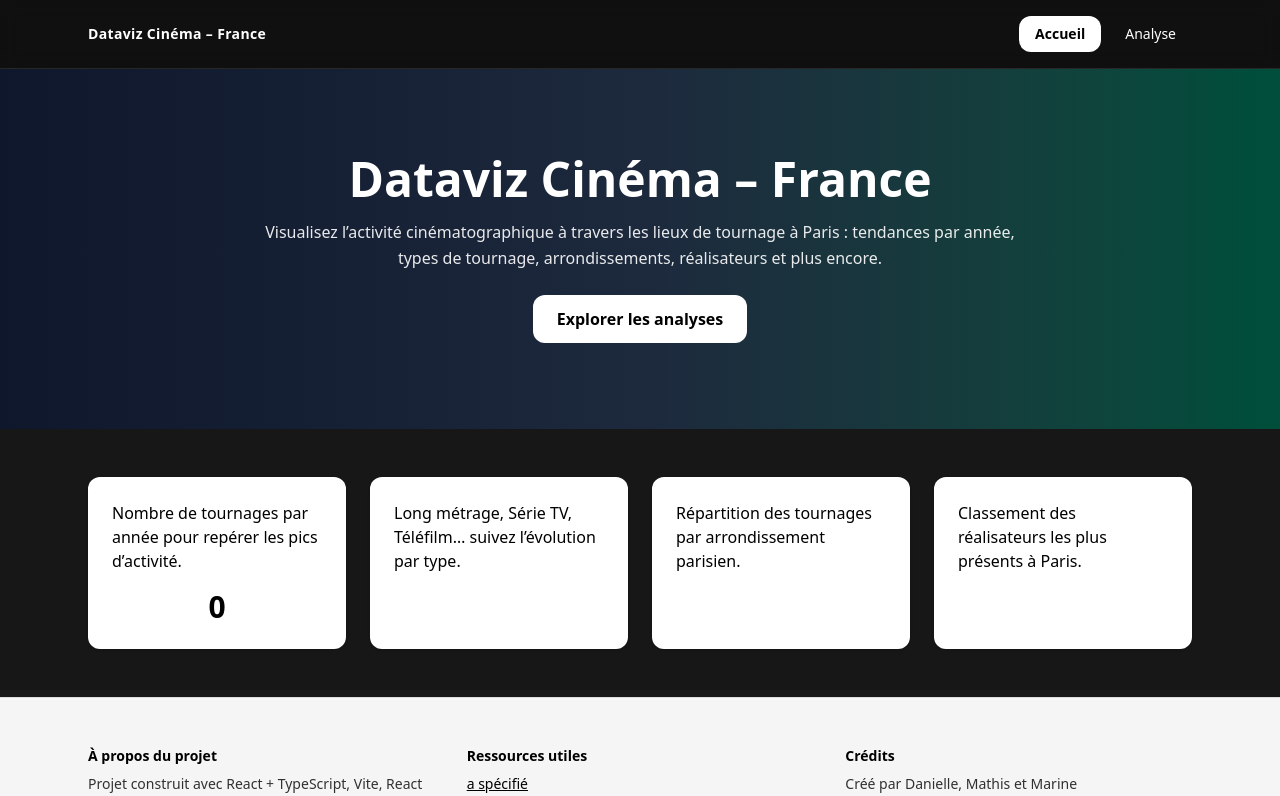
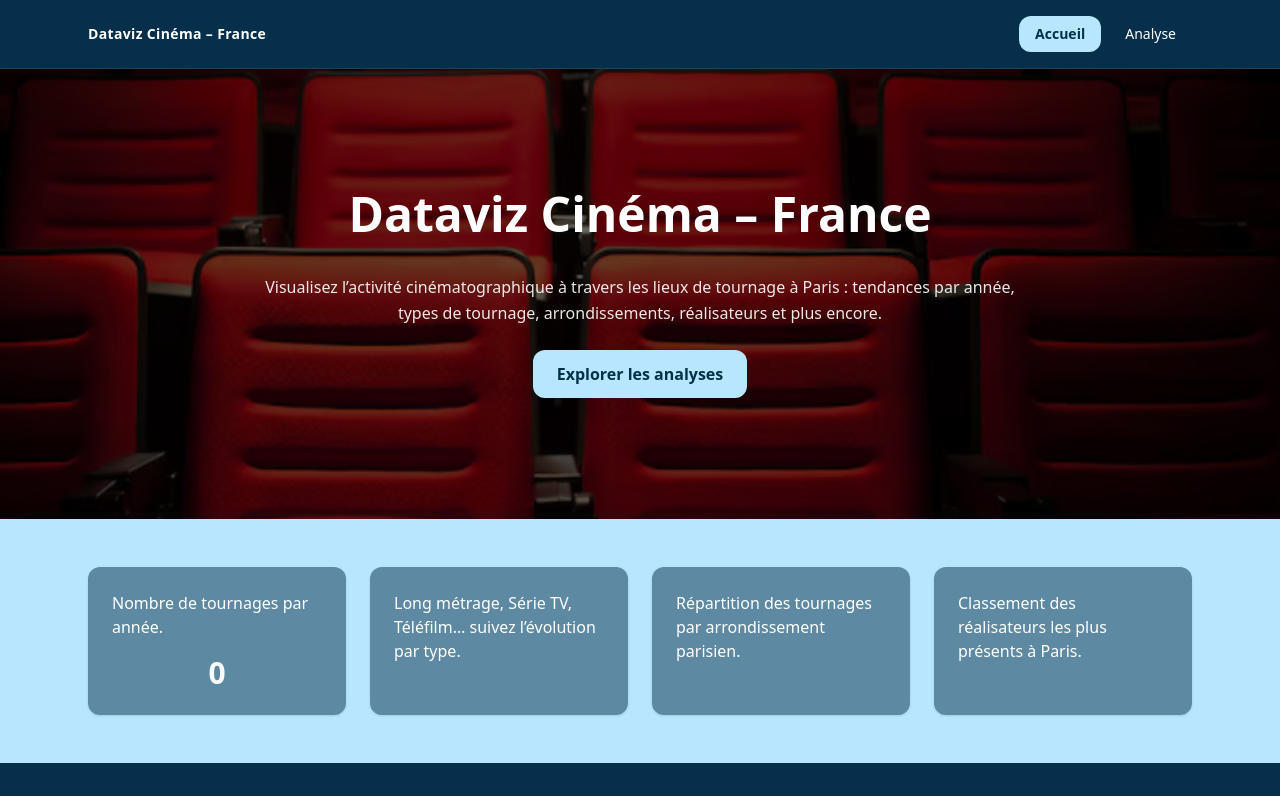
Before and after one commit to DANIebw/DATAVIZ, a React (Vite) app: page / in a window 1280 px wide. Shown: the top 796 px of the page. Built offline with nearby package versions, Linux system fonts and the light colour scheme; no server answers.

Commit message:
update css home

```diff
--- a/src/components/Header.tsx
+++ b/src/components/Header.tsx
@@ -2,9 +2,9 @@ import { NavLink } from "react-router-dom";
 
 function Header() {
   return (
-    <header className="border-b border-white/10 bg-black/30 backdrop-blur">
+    <header className="border-b border-white/10 bg-sky-950 backdrop-blur">
       <div className="max-w-6xl mx-auto px-6 py-4 flex items-center justify-between">
-        <div className="text-sm font-semibold tracking-wide">
+        <div className="text-sm text-with font-semibold tracking-wide">
           Dataviz Cinéma – France
         </div>
 
@@ -14,8 +14,8 @@ function Header() {
             className={({ isActive }) =>
               "px-4 py-2 rounded-xl transition " +
               (isActive
-                ? "bg-white text-black font-semibold"
-                : "text-white hover:bg-white/10")
+                ? "bg-sky-200 text-sky-950 font-semibold"
+                : "text-black hover:bg-white/10")
             }
           >
             Accueil
@@ -27,7 +27,7 @@ function Header() {
               "px-4 py-2 rounded-xl transition " +
               (isActive
                 ? "bg-white text-black font-semibold"
-                : "text-white hover:bg-white/10")
+                : "text-white hover:bg-red-900/50")
             }
           >
             Analyse
--- a/src/pages/home.tsx
+++ b/src/pages/home.tsx
@@ -1,5 +1,6 @@
 // src/pages/Home.tsx
 import { useEffect, useState } from "react";
+import cinemaHero from "../assets/cinema.png";
 
 type Tournage = {
   titre?: string;
@@ -33,55 +34,65 @@ function Home() {
   return (
     <>
       {/* HERO */}
-      <section className="min-h-[360px] bg-gradient-to-r from-slate-900 via-slate-800 to-emerald-900 flex items-center justify-center text-center px-6">
-        <div className="max-w-3xl">
-          <h1 className="text-4xl md:text-5xl font-bold mb-4">
+
+      <section
+        className="relative h-[450px] bg-cover bg-center bg-no-repeat flex items-center justify-center text-center px-10"
+        style={{ backgroundImage: `url(${cinemaHero})` }}
+      >
+        {/* Overlay sombre sur toute l'image */}
+        <div className="absolute inset-0 bg-black/60"></div>
+
+        {/* Contenu */}
+        <div className="relative z-10 max-w-3xl text-white">
+          <h1 className="text-5xl md:text-5xl font-bold mb-9">
             Dataviz Cinéma – France
           </h1>
+
           <p className="opacity-90 mb-6 text-sm md:text-base leading-relaxed">
             Visualisez l’activité cinématographique à travers les lieux de
             tournage à Paris : tendances par année, types de tournage,
             arrondissements, réalisateurs et plus encore.
           </p>
 
-          <button className="bg-white text-black px-6 py-3 rounded-xl font-semibold hover:bg-gray-200 transition">
+          <button className="bg-sky-200 text-sky-950 px-6 py-3 rounded-xl font-semibold hover:bg-sky-200/50 transition">
             Explorer les analyses
           </button>
         </div>
       </section>
 
       {/* CARTES */}
-      <section className="py-12">
+      <section className="py-12 bg-sky-200">
         <div className="max-w-6xl mx-auto px-6 grid gap-6 md:grid-cols-2 lg:grid-cols-4">
-          {/* 1ère carte avec le nombre */}
-          <div className="bg-white text-black p-6 rounded-xl shadow">
-            <p>
-              Nombre de tournages par année pour repérer les pics d’activité.
-            </p>
+          {/* Card 1 */}
+          <div className="group bg-sky-950/50 text-white p-6 rounded-xl shadow hover:bg-red-900/50  hover:scale-105 transition ">
+            <p className="">Nombre de tournages par année.</p>
 
             {!loading && (
-              <p className="text-3xl font-bold mt-4 text-center">
+              <p className="text-3xl font-bold mt-4 text-center group-hover:text-with">
                 {tournages.length}
               </p>
             )}
           </div>
 
-          <div className="bg-white text-black p-6 rounded-xl shadow">
+          {/* Card 2 */}
+          <div className="group bg-sky-950/50 text-white p-6 rounded-xl shadow hover:bg-red-900/50  hover:scale-105 transition">
             Long métrage, Série TV, Téléfilm… suivez l’évolution par type.
           </div>
 
-          <div className="bg-white text-black p-6 rounded-xl shadow">
+          {/* Card 3 */}
+          <div className="group bg-sky-950/50 text-white p-6 rounded-xl shadow hover:bg-red-900/50  hover:scale-105 transition">
             Répartition des tournages par arrondissement parisien.
           </div>
 
-          <div className="bg-white text-black p-6 rounded-xl shadow">
+          {/* Card 4 */}
+          <div className="group bg-sky-950/50 text-white p-6 rounded-xl shadow hover:bg-red-900/50  hover:scale-105 transition">
             Classement des réalisateurs les plus présents à Paris.
           </div>
         </div>
       </section>
 
       {/* FOOTER */}
-      <footer className="bg-[#f5f5f5] text-black py-12 border-t border-black/10">
+      <footer className="bg-sky-950 text-with py-12 ">
         <div className="max-w-6xl mx-auto px-6 grid md:grid-cols-3 gap-8 text-sm">
           <div>
             <h3 className="font-semibold mb-2">À propos du projet</h3>
```
Also changed, not shown: src/assets/cinema.png (added).
